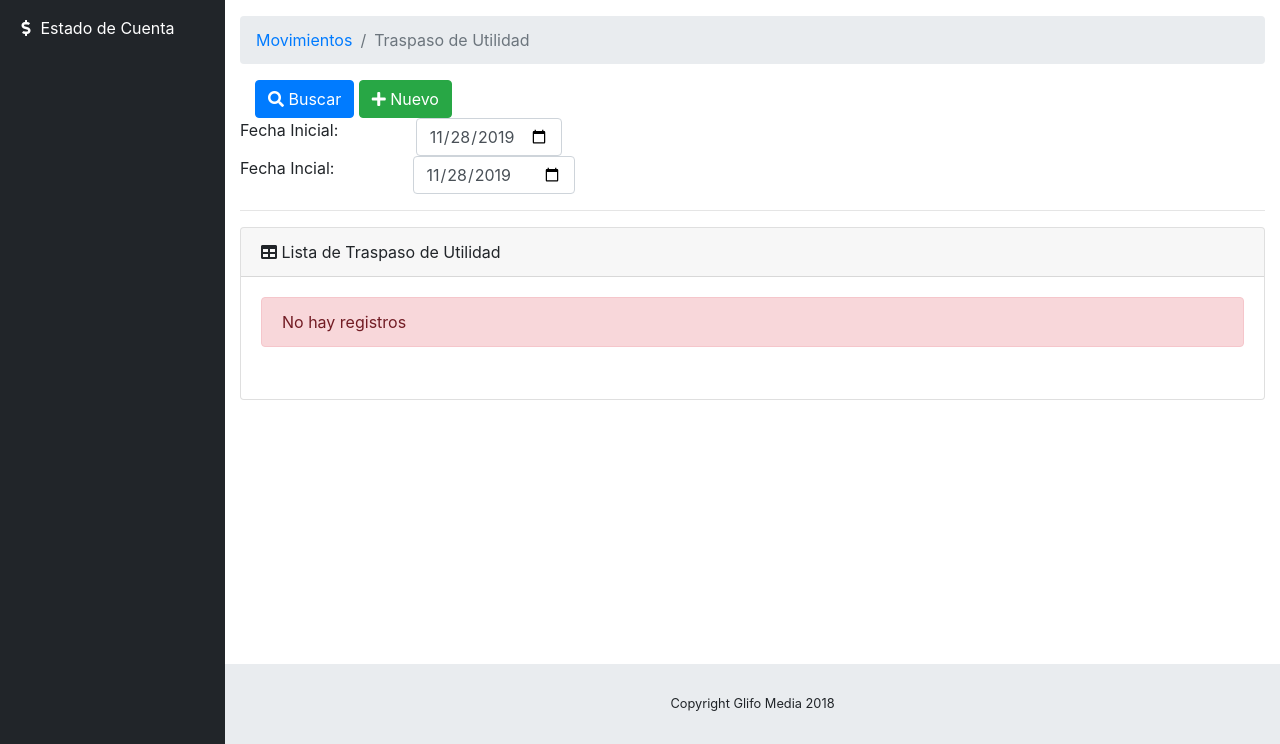
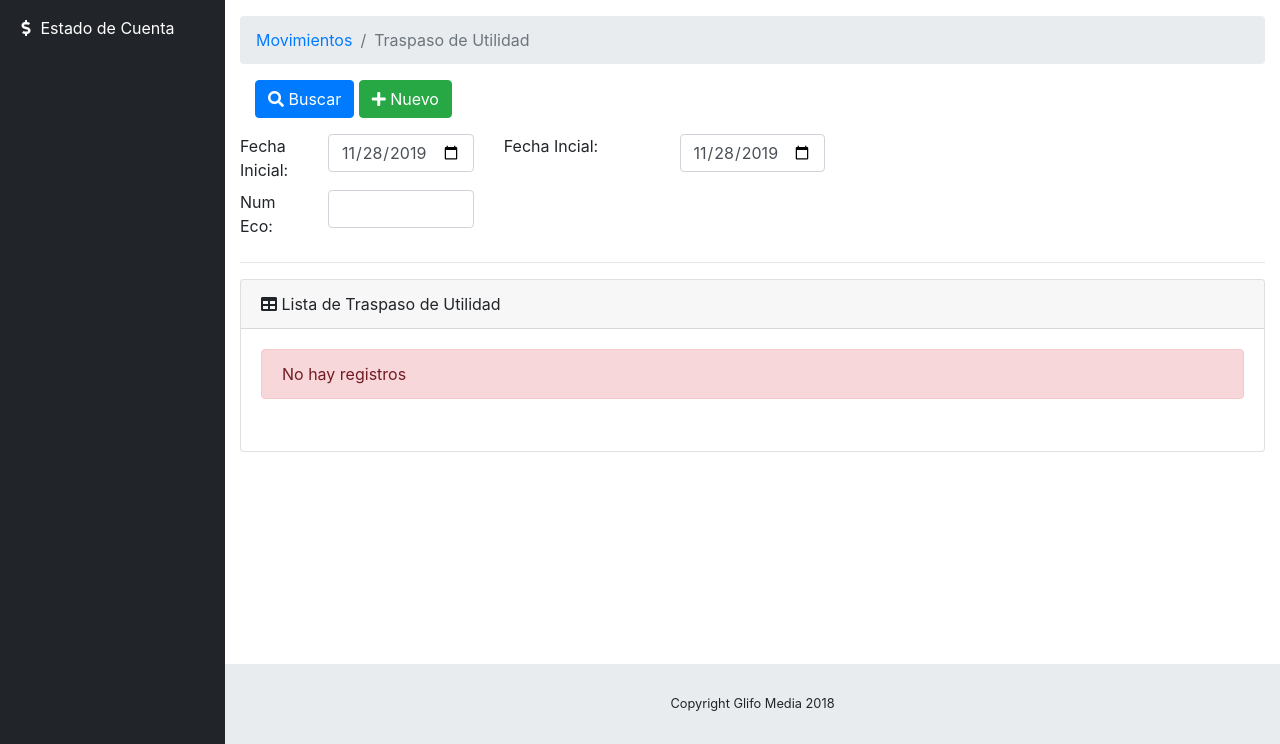
Before and after one commit to ferchuse/brujaaz, a PHP site: page /paginas/movimientos/traspaso_utilidad.php in a window 1280 px wide. Shown: the part 56-800 px from the top of the page. Run offline with PHP 8.4, Linux system fonts and the light colour scheme; the visitor is signed in with stand-in values (Sample User, id 1); data that the repository does not hold is empty; some libraries are stand-ins or nearby versions.

Commit message:
Filtro Num eco en traspasos

```diff
--- a/paginas/movimientos/control/lista_traspasos.php
+++ b/paginas/movimientos/control/lista_traspasos.php
@@ -9,16 +9,28 @@
 
 
 
-	$consulta = "SELECT * FROM traspaso_utilidad
+	$consulta = "SELECT *, GROUP_CONCAT(num_eco) AS unidades
 
+	FROM
+	traspaso_utilidad
+	LEFT JOIN traspaso_utilidad_unidades USING(id_traspaso)
+	LEFT JOIN unidades USING(id_unidades)
 	LEFT JOIN usuarios USING(id_usuarios)
+
 	WHERE usuarios.id_administrador = {$_SESSION["id_administrador"]}
 	";
 
 	$consulta.=  "
 	AND  DATE(fecha_traspaso)
 	BETWEEN '{$_GET['fecha_inicial']}'
-	AND '{$_GET['fecha_final']}'";
+	AND '{$_GET['fecha_final']}'
+
+	GROUP BY id_traspaso
+	";
+	if($_GET["num_eco"] != ''){
+
+		$consulta.=  " HAVING unidades LIKE '%{$_GET["num_eco"]}%' ";
+	}
 
 	$result = mysqli_query($link,$consulta);
 
@@ -49,6 +61,7 @@
 				<th>Fecha Aplicación</th>
 				<th>Beneficiario</th>
 				<th>Concepto</th>
+				<th>Unidades</th>
 				<th>Monto</th>
 				<th>Estatus</th>
 				<th>Usuario</th>
@@ -76,6 +89,7 @@
 						<td><?php echo $fila["fecha_aplicacion"]?></td>
 						<td><?php echo $fila["beneficiario"]?></td>
 						<td><?php echo $fila["concepto_traspaso"]?></td>
+						<td><?php echo $fila["unidades"]?></td>
 						<td><?php echo $fila["monto_traspaso"]?></td>
 						<td><?php echo $fila["estatus_traspaso"]?></td>
 						<td><?php echo $fila["nombre_usuarios"]?></td>
--- a/paginas/movimientos/traspaso_utilidad.php
+++ b/paginas/movimientos/traspaso_utilidad.php
@@ -33,7 +33,7 @@
 					</ol>
 
 					<form id="form_filtro" autocomplete="off">
-						<div class="col-12">
+						<div class="col-12 mb-3">
 							<button  type="submit" id="btn_buscar"  class="btn btn-primary" >
 								<i class="fas fa-search"></i> Buscar
 							</button>
@@ -42,23 +42,23 @@
 							</button>
 						</div>
 						<div class="row">
-							<label class="col-2">Fecha Inicial:</label>
+							<label class="col-1">Fecha Inicial:</label>
 							<div class="col-2">
 								<input class="form-control" name="fecha_inicial" type="date" id="fecha_inicial" value="<?php echo date("Y-m-d")?>">
 							</div>
-						</div>
-						<div class="form-row">
 							<label class="col-2">Fecha Incial:</label>
 							<div class="col-2">
 								<input class="form-control" name="fecha_final" type="date" id="fecha_final" value="<?php echo date("Y-m-d")?>">
 							</div>
 						</div>
-						<div class="form-row" hidden>
-							<label class="col-2">Num Eco:</label>
+						<div class="row">
+
+							<label class="col-1">Num Eco:</label>
 							<div class="col-2">
 								<input class="form-control" name="num_eco" type="text" >
 							</div>
 						</div>
+
 					</form>
 					<hr>
 					<div class="card mb-3">
@@ -124,7 +124,7 @@
 			include("../../scripts.php");
 			include('forms/forms_traspaso.php');
 		?>
-    <script src="js/traspaso_utilidad.js"></script>
+    <script src="js/traspaso_utilidad.js?v=<?php echo date('Y-m-d-H:i:s');?>"></script>
     <script src="../catalogos/js/buscar.js"></script>
 	</body>
 </html>
```
